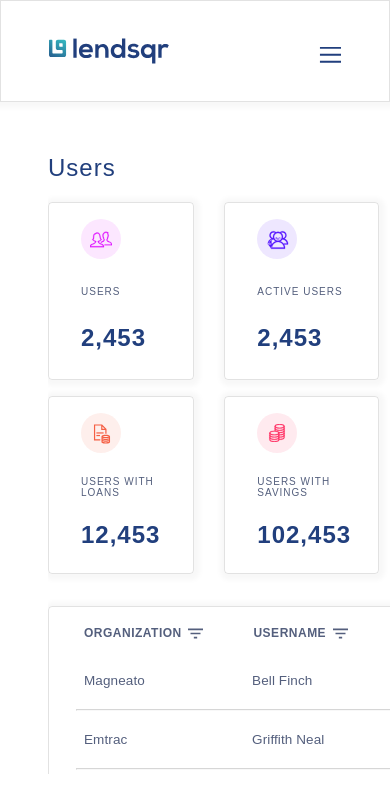
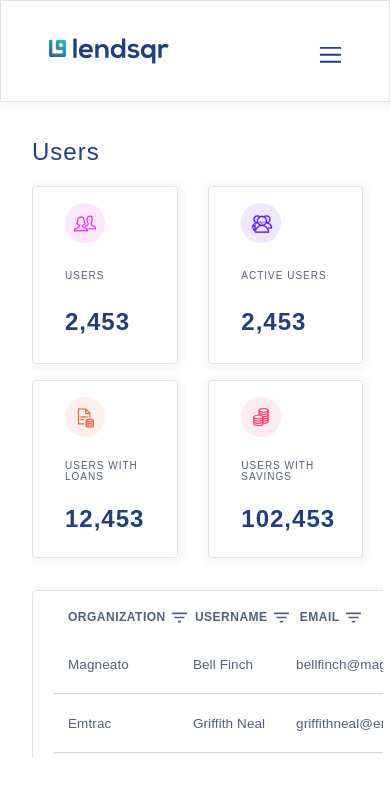
Before and after one commit to kennielima/lendsqr, a Next.js app: page / in a window 390 px wide. Both pictures are taken after typing "name@example.com", "Sample123" into the empty fields and a click on the button "LOG IN". Shown: the top 812 px of the page. Built offline with nearby package versions, Linux system fonts and the light colour scheme.

Commit message:
updated ReadMe file, linked header docs to review and fixed overflow issues

```diff
--- a/src/components/Homepage/UserData.scss
+++ b/src/components/Homepage/UserData.scss
@@ -1,15 +1,15 @@
 .user-table {
-    // position: absolute;
     color: #545F7D;
-    width: 65.6rem;
     height: auto;
     border: 0.05px rgba(128, 128, 128, 0.233) solid;
     box-shadow: 1px 1px 4px 5px rgba(128, 128, 128, 0.055);
     border-radius: 4px;
     margin: 2rem 0;
     text-align: start;
-    // width: auto;
+    // width: 65.6rem;
+    width: 100%;
     overflow-x: scroll;
+    white-space: nowrap;
     padding-bottom: 0rem;
     a {
         text-decoration: none;
@@ -19,8 +19,13 @@
         padding: 0;
       }
 }
+.user-table-container {
+    width: 100%;
+    overflow-x: scroll;
+}
 
 .table-head {
+    white-space: nowrap;
     display: flex;
     justify-content: space-between;
     padding: 1rem 2rem;
@@ -39,6 +44,7 @@
 
 
 .table-row {
+    white-space: nowrap;
     display: flex;
     justify-content: space-between;
     align-items: center;
--- a/src/components/Homepage/UserData.tsx
+++ b/src/components/Homepage/UserData.tsx
@@ -40,16 +40,17 @@ function UserList() {
         <Home>
             <UserSummary />
             {showModal && <Filter hide={hideModalFn} />}
+            <div className='user-table-container'>
             <table className='user-table'>
                 <thead>
                     <tr className='table-head'>
-                        <th style={{ width: '17%' }}>
+                        <th style={{ width: '17%', cursor: 'pointer' }}
+                            onClick={showModalFn}
+                            onMouseEnter={showModalFn}
+                            >
                             <span>ORGANIZATION</span>
                             <Image
                                 src='/menu2.svg'
-                                onClick={showModalFn}
-                                onMouseEnter={showModalFn}
-                                style={{ cursor: 'pointer' }}
                                 alt=''
                                 height={15}
                                 width={15}
@@ -95,7 +96,7 @@ function UserList() {
                                         <Image
                                             src='/dots.svg'
                                             alt=''
-                                        onClick={(e) => { e.preventDefault(); openPopUp(index)}}
+                                            onClick={(e) => { e.preventDefault(); openPopUp(index) }}
                                             onMouseEnter={() => openPopUp(index)}
                                             height={15}
                                             width={15}
@@ -110,6 +111,7 @@ function UserList() {
                     ))}
                 </tbody>
             </table>
+            </div>
 
             <Pagination
                 totalPosts={DATA.length}
--- a/src/components/Homepage/UserSummary.scss
+++ b/src/components/Homepage/UserSummary.scss
@@ -1,6 +1,5 @@
-summary-main{
+.summary-main{
     width: 100%;
-    // overflow: hidden;
 }
 
 #USERS {
--- a/src/components/Layout/Home.scss
+++ b/src/components/Layout/Home.scss
@@ -1,21 +1,21 @@
 .home {
     display: flex;
-    overflow: hidden;
+    overflow-y: hidden;
     height: 43rem;
 }
 .user-main {
-    // overflow: hidden;
     position: relative;
     margin: 1rem 3rem;
-    width: 100%;
+    letter-spacing: 1px;
+    width: 65.6rem;
     height: 40rem;
-    letter-spacing: 1px;
     overflow-y: scroll;
+    // overflow-x: hidden;
     @media(max-width:940px){
     position: absolute;
     z-index: 0;
     width: 90%;
-    margin: 2rem 3rem;
-
+    margin: 1rem 2rem;
+    box-sizing: border-box;
     }
 }
--- a/src/components/Modals/Filter.tsx
+++ b/src/components/Modals/Filter.tsx
@@ -28,7 +28,7 @@ function Organization({hide}: props) {
             </div>
             <div className='input-div'>
                 <label htmlFor='date'>Date</label>
-                <input placeholder='Date' />
+                <input placeholder='MM/DD/YYYY' />
             </div>
             <div className='input-div'>
                 <label htmlFor='name'>Phone number</label>
--- a/src/components/Navigation/Header.tsx
+++ b/src/components/Navigation/Header.tsx
@@ -2,6 +2,7 @@ import Image from 'next/image'
 import React, { useContext, useState } from 'react'
 import './Header.scss'
 import textContext from '../ContextProvider/Context'
+import Link from 'next/link'
 const Header = () => {
     const ctx = useContext(textContext);
     const [openNav, setOpenNav] = useState(false);
@@ -21,7 +22,9 @@ const Header = () => {
             </div>
             <div className='right'>
                 <div className='nav-right'>
-                    <p style={{ fontFamily: 'Roboto' }}><u>Docs</u></p>
+                    <p style={{ fontFamily: 'Roboto' }}>
+                        <Link href='/Project-Review.pdf' style={{color: '#213F7D'}}>Docs</Link>
+                    </p>
                     <Image src='/bell.svg' alt='' height={25} width={25} />
                     <Image src='/avatar.svg' className='avi' alt='' height={35} width={35} />
                     <p className='avi'>Adedeji</p>
--- a/src/components/Pagination/Pagination.scss
+++ b/src/components/Pagination/Pagination.scss
@@ -4,7 +4,13 @@
     justify-content: space-between;
     align-items: center;
     color: #545F7D;
-
+@media(max-width:586px){
+    display: grid;
+    justify-content: center;
+    #select-div {
+        padding-left: 2rem;
+    }
+}
     #select-div {
     letter-spacing: 0.3px;
         display: flex;
```
Also changed, not shown: 2 other files (tests, documents, lock files or other folders). Lines whose indentation alone changed are shown as unchanged.
